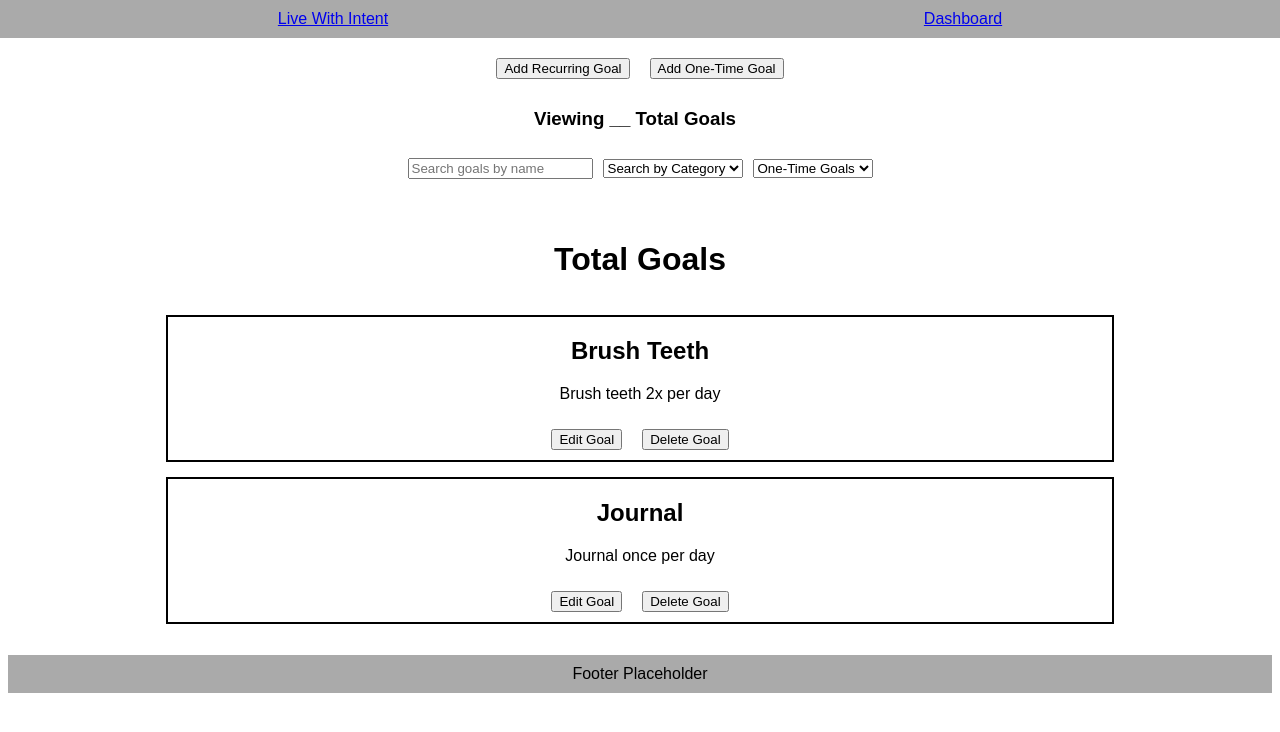
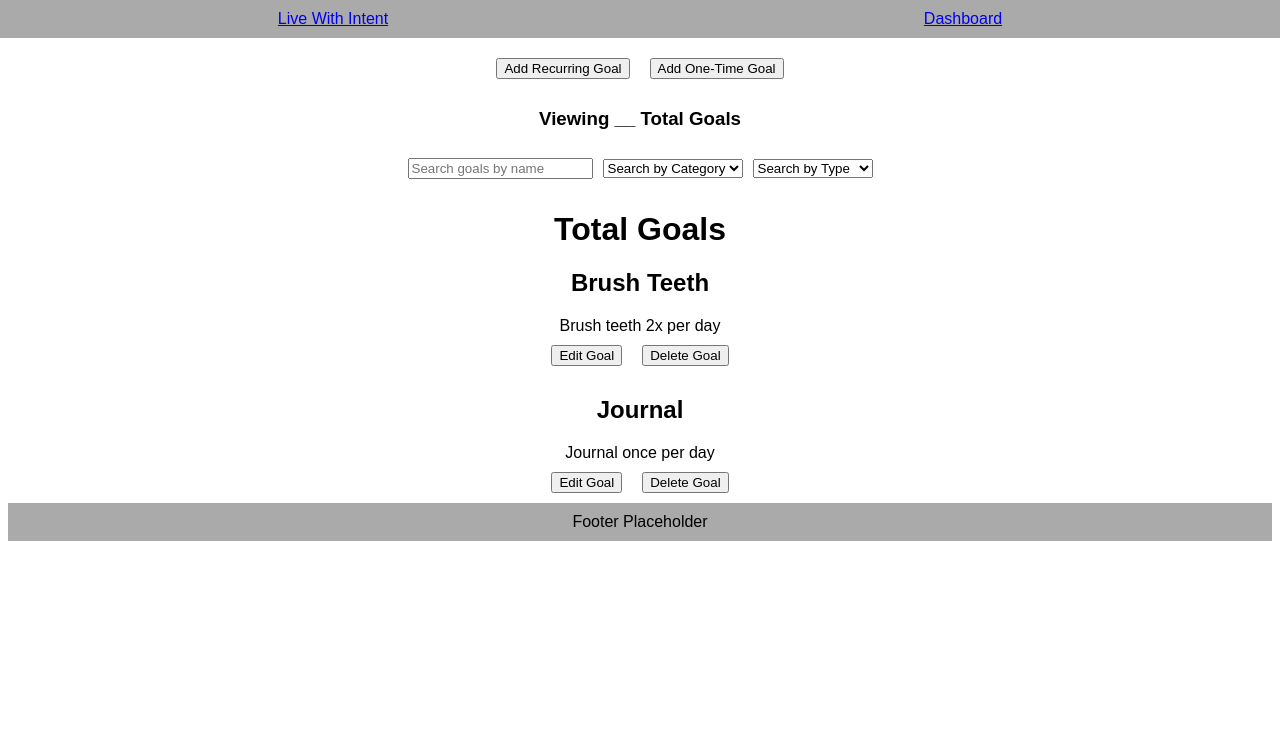
Before and after one commit to t-keazirian/live-with-intent, a React (Create React App) app: page /dashboard in a window 1280 px wide. Shown: the top 732 px of the page. Built offline with nearby package versions, Linux system fonts and the light colour scheme.

Commit message:
updated total goals

```diff
--- a/src/AddNewRGoal/rgoal.css
+++ b/src/AddNewRGoal/rgoal.css
@@ -5,10 +5,6 @@ h1.addgoal {
 section {
   display: flex;
   flex-direction: column;
-}
-
-h3 {
-  padding-right: 10px;
 }
 
 label {
--- a/src/Dashboard/Dashboard.js
+++ b/src/Dashboard/Dashboard.js
@@ -4,10 +4,6 @@ import TotalGoals from '../TotalGoals/TotalGoals';
 import { Link } from 'react-router-dom';
 
 class Dashboard extends React.Component {
-	// constructor() {
-	//   super()
-	// }
-
 	render() {
 		return (
 			<div className="dashboard">
@@ -30,7 +26,7 @@ class Dashboard extends React.Component {
 							placeholder="Search goals by name"
 						/>
 						<select name="goal-category" id="goal-category">
-							<option value="" defaultValue="" selected disabled>
+							<option value="" defaultValue="" selected>
 								Search by Category
 							</option>
 							<option value="get-fit">Get Fit</option>
@@ -42,7 +38,7 @@ class Dashboard extends React.Component {
 							<option value="sleep">Sleep</option>
 						</select>
 						<select name="goal-type" id="goal-type">
-							<option value="" defaultValue="" disabled>
+							<option value="" defaultValue="">
 								Search by Type
 							</option>
 							<option value="one-time">One-Time Goals</option>
@@ -52,7 +48,6 @@ class Dashboard extends React.Component {
 				</section>
 
 				<TotalGoals />
-
 			</div>
 		);
 	}
--- a/src/LandingPage/landingpage.css
+++ b/src/LandingPage/landingpage.css
@@ -1,3 +1,3 @@
-h1 {
+header.main-header {
   padding-top: 30px;
 }
--- a/src/Nav/nav.css
+++ b/src/Nav/nav.css
@@ -1,7 +1,3 @@
-* {
-  box-sizing: border-box;
-}
-
 nav {
   display: flex;
   position: fixed;
--- a/src/TotalGoals/TotalGoals.js
+++ b/src/TotalGoals/TotalGoals.js
@@ -7,29 +7,28 @@ class TotalGoals extends React.Component {
 				<header>
 					<h1>Total Goals</h1>
 				</header>
-				<section className="goals-container">
-					<ul className="goals-list">
-						<li className="item">
-							{/* link to specific goal */}
+				<div className="goals-container">
+					<div className="goals-list">
+						<div className="item">
 
 							<h2>Brush Teeth</h2>
-							<p>Brush teeth 2x per day</p>
+							<span>Brush teeth 2x per day</span>
 							<div className="button-container">
 								<button type="submit">Edit Goal</button>
 								<button type="submit">Delete Goal</button>
 							</div>
-						</li>
+						</div>
 
-						<li className="item">
+						<div className="item">
 							<h2>Journal</h2>
-							<p>Journal once per day</p>
+							<span>Journal once per day</span>
 							<div className="button-container">
 								<button type="submit">Edit Goal</button>
 								<button type="submit">Delete Goal</button>
 							</div>
-						</li>
-					</ul>
-				</section>
+						</div>
+					</div>
+				</div>
 			</div>
 		);
 	}
```
